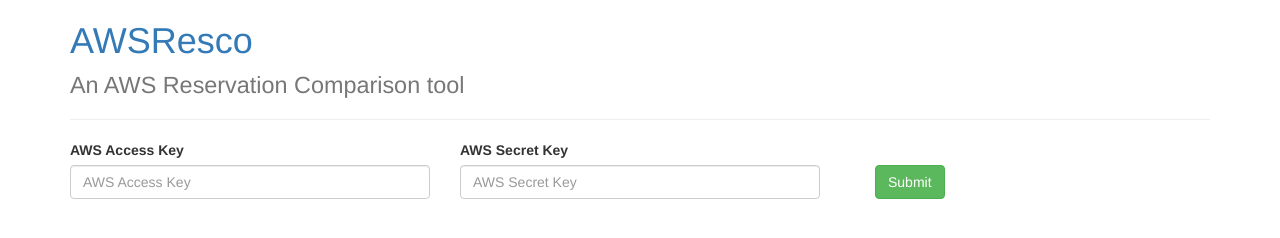
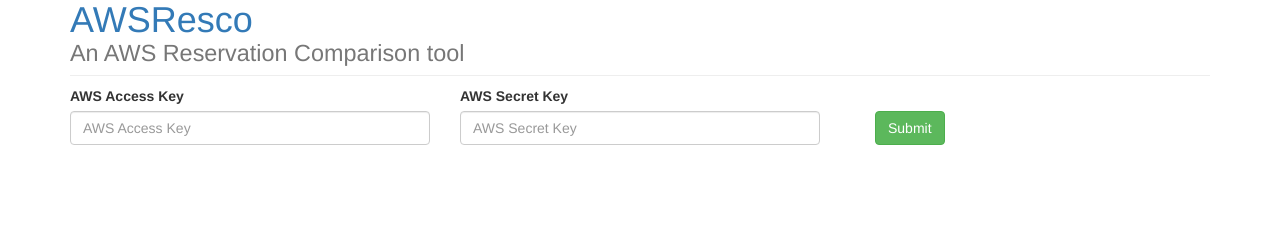
Before and after one commit to ckelner/AWSResco, a plain HTML site: page index.html in a window 1280 px wide. Drawn offline with nearby package versions, Linux system fonts and the light colour scheme.

```diff
--- a/css/main.css
+++ b/css/main.css
@@ -3,10 +3,16 @@
 }
 .page-header {
   margin-top: 1px !important;
+  margin-bottom: 10px !important;
+  padding-bottom: 0px !important;
 }
 .col-padding-top-25-left-25 {
   margin-top: 25px !important;
   margin-left: 25px !important;
+}
+h1 {
+  line-height: 0.8 !important;
+  margin-top: 5px !important;
 }
 h1 a:hover {
   text-decoration: none !important;
```
Also changed, not shown: index.html (+2 -1 lines).
